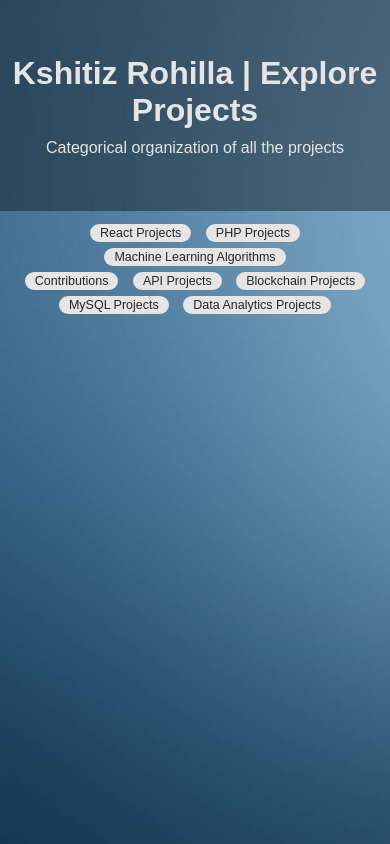
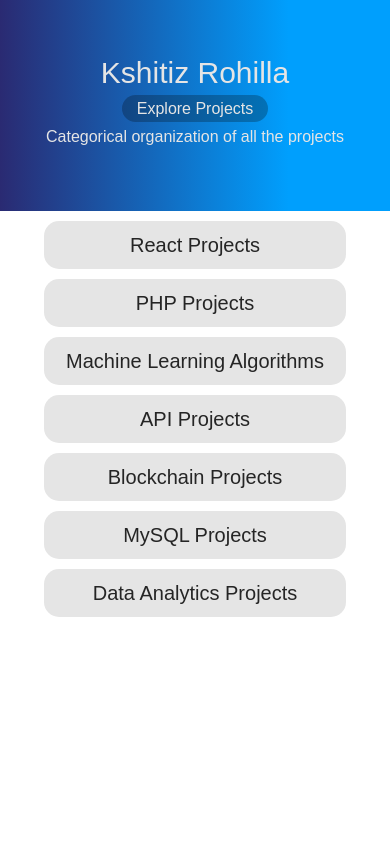
Before and after one commit to kshitizrohilla/kshitizrohilla.github.io, a plain HTML site: page index.html in a window 390 px wide. Drawn offline with Linux system fonts and the light colour scheme.

Commit message:
Added links and minor styles.

```diff
--- a/index.html
+++ b/index.html
@@ -5,17 +5,6 @@
     <meta charset="utf-8">
     <meta name="viewport" content="width=device-width, initial-scale=1.0">
     <link rel="stylesheet" href="styles/index.css">
-    <style>
-      body
-      {
-        margin: 0;
-        font-family: sans-serif;
-        background-image: url(media/bg.jpg);
-        background-size: cover;
-        background-repeat: no-repeat;
-        height: 100vh;
-      }
-    </style>
     <link rel="icon" type="image/x=icon" href="favicon/favicon.ico">
   </head>
 
@@ -26,21 +15,21 @@
       <p>Categorical organization of all the projects</p>
     </div>
 
+    <div class="mobile-banner">
+      <span class="mobile-name">Kshitiz Rohilla</span>
+      <br><div class="space"></div>
+      <span class="mobile-subheading">Explore Projects</span>
+      <p class="mobile-description">Categorical organization of all the projects</p>
+    </div>
+
     <div class="blocks-container">
-      <div id="blocks" class="react-projects">React Projects</div>
-      <div id="blocks" class="php-projects">PHP Projects</div>
-      <div id="blocks" class="machine-learning-algorithms">Machine Learning Algorithms</div>
-
-      <br>
-
-      <div id="blocks" class="contributions">Contributions</div>
-      <div id="blocks" class="api-projects">API Projects</div>
-      <div id="blocks" class="blockchain-projects">Blockchain Projects</div>
-
-      <br>
-
-      <div id="blocks" class="my-sql-projects">MySQL Projects</div>
-      <div id="blocks" class="data-analytics-projects">Data Analytics Projects</div>
+      <a id="blocks" class="react-projects" href="https://github.com/kshitizrohilla?tab=repositories&q=react&type=&language=&sort=">React Projects</a>
+      <a id="blocks" class="php-projects" href="https://github.com/kshitizrohilla?tab=repositories&q=&type=&language=php&sort=">PHP Projects</a>
+      <a id="blocks" class="machine-learning-algorithms" href="https://github.com/kshitizrohilla?tab=repositories&q=&type=&language=jupyter+notebook&sort=">Machine Learning Algorithms</a>
+      <a id="blocks" class="api-projects" href="https://github.com/kshitizrohilla?tab=repositories&q=api&type=&language=&sort=">API Projects</a>
+      <a id="blocks" class="blockchain-projects" href="https://github.com/kshitizrohilla?tab=repositories&q=ethereum&type=&language=&sort=">Blockchain Projects</a>
+      <a id="blocks" class="my-sql-projects" href="https://github.com/kshitizrohilla?tab=repositories&q=mysql&type=&language=&sort=">MySQL Projects</a>
+      <a id="blocks" class="data-analytics-projects" href="https://github.com/kshitizrohilla?tab=repositories&q=analysis&type=&language=&sort=">Data Analytics Projects</a>
     </div>
 
   </body>
--- a/styles/index.css
+++ b/styles/index.css
@@ -1,10 +1,23 @@
+.mobile-banner
+{
+  display: none;
+}
+
+body
+{
+  margin: 0;
+  font-family: sans-serif;
+  height: 100vh;
+}
+
 .banner
 {
+  background-color: #2a2a72;
+  background-image: linear-gradient(90deg, #2a2a72 0%, #009ffd 74%);
   display: table-cell;
   text-align: center;
   vertical-align: middle;
   width: 100vw;
-  background: rgba(0, 0, 0, 0.375);
   color: #e5e5e5;
   height: 25vh;
   font-weight: 400;
@@ -27,11 +40,80 @@
   background: #e5e5e5;
   padding: 1.875px 10px;
   text-align: center;
-  margin-left: 5px;
-  margin-right: 5px;
+  margin-left: 2.5px;
+  margin-right: 2.5px;
   margin-top: 3.125px;
   margin-bottom: 3.125px;
   font-size: 12.5px;
   color: #252525;
   border-radius: 50px;
+  text-decoration: none;
+  cursor: pointer;
+  outline: none;
+  -webkit-tap-highlight-color: transparent;
 }
+
+#blocks:hover
+{
+  color: #e5e5e5;
+  text-decoration: none;
+  background: #252525;
+}
+
+#blocks:visited
+{
+  text-decoration: none;
+}
+
+@media only screen and (max-width: 600px)
+{
+  .banner
+  {
+    display: none;
+  }
+
+  .mobile-banner
+  {
+    background-color: #2a2a72;
+    background-image: linear-gradient(90deg, #2a2a72 0%, #009ffd 74%);
+    display: table-cell;
+    text-align: center;
+    vertical-align: middle;
+    width: 100vw;
+    color: #e5e5e5;
+    height: 25vh;
+    font-weight: 400;
+  }
+
+  .mobile-banner .mobile-name
+  {
+    font-size: 30px;
+    font-weight: 500;
+  }
+
+  .mobile-banner .mobile-subheading
+  {
+    background: rgba(0, 0, 0, 0.25);
+    padding: 5px 15px;
+    border-radius: 50px;
+    -webkit-tap-highlight-color: transparent;
+  }
+
+  .space
+  {
+    background: transparent;
+    height: 10px;
+  }
+
+  #blocks
+  {
+    font-size: 20px;
+    display: block;
+    padding: 12.5px;
+    width: 75%;
+    margin: auto;
+    margin-top: 10px;
+    margin-bottom: 10px;
+    border-radius: 15px;
+  }
+}
```
Also changed, not shown: media/bg.jpg (deleted).
